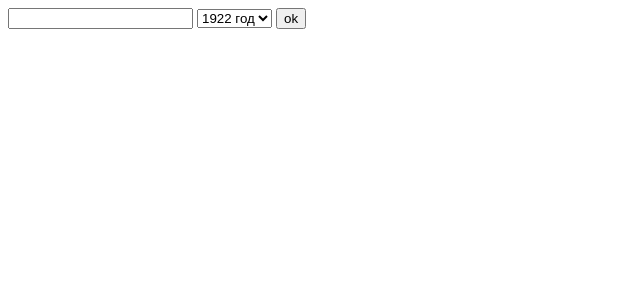
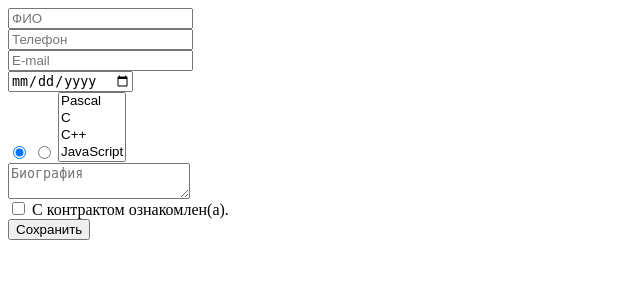
Before and after one commit to VelVit24/VelVit24.github.io, a PHP site: page /web3/index.php in a window 1280 px wide. Shown: the top 300 px of the page, without its empty margins (0-640 px from the left). Run offline with PHP 8.4, Linux system fonts and the light colour scheme.

Commit message:
update form.php index.php

```diff
--- a/web3/form.php
+++ b/web3/form.php
@@ -1,12 +1,40 @@
 <form action="" method="POST">
-  <input name="fio" />
-  <select name="year">
-    <?php
-    for ($i = 1922; $i <= 2022; $i++) {
-      printf('<option value="%d">%d год</option>', $i, $i);
-    }
-    ?>
-  </select>
-
-  <input type="submit" value="ok" />
+    <label>
+        <input name="name" type="text" placeholder="ФИО">
+    </label><br/>
+    <label>
+        <input name="phone" type="tel" placeholder="Телефон">
+    </label><br/>
+    <label>
+        <input name="email" type="email" placeholder="E-mail">
+    </label><br/>
+    <label>
+        <input name="birthday" type="date" placeholder="Дата рождения">
+    </label><br/>
+    <label>
+        <input type="radio" name="gender" value="male" checked>
+        <input type="radio" name="gender" value="female">
+    </label>
+    <label>
+        <select multiple>
+            <option value="1">Pascal</option>
+            <option value="2">C</option>
+            <option value="3">C++</option>
+            <option value="4">JavaScript</option>
+            <option value="5">PHP</option>
+            <option value="6">Python</option>
+            <option value="7">Java</option>
+            <option value="8">Haskel</option>
+            <option value="9">Clojure</option>
+            <option value="10">Prolog</option>
+            <option value="11">Scala</option>
+        </select>
+    </label><br/>
+    <label>
+        <textarea name="biography" placeholder="Биография"></textarea>
+    </label><br/>
+    <label for="cb" class="label-checkbox">
+        <input required="required" name="check" type="checkbox" id="cb"> С контрактом ознакомлен(а).
+    </label><br/>
+    <input type="submit" value="Сохранить">
 </form>
--- a/web3/index.php
+++ b/web3/index.php
@@ -44,13 +44,13 @@ if ($errors) {
 
 $user = 'u67330'; // Заменить на ваш логин uXXXXX
 $pass = '3199779'; // Заменить на пароль, такой же, как от SSH
-$db = new PDO('mysql:host=u67330.kubsu-dev.ru;dbname=u67330', $user, $pass,
+$db = new PDO('mysql:host=localhost;dbname=u67330', $user, $pass,
   [PDO::ATTR_PERSISTENT => true, PDO::ATTR_ERRMODE => PDO::ERRMODE_EXCEPTION]); // Заменить test на имя БД, совпадает с логином uXXXXX
 
 // Подготовленный запрос. Не именованные метки.
 try {
-  $stmt = $db->prepare("INSERT INTO application1 SET name = ?");
-  $stmt->execute([$_POST['fio']]);
+  $stmt = $db->prepare("INSERT INTO application1 SET name = ?, phone = ?, email = ?, birthday = ?, gender = ?, biography = ?");
+  $stmt->execute([$_POST['name'],$_POST['phone_number'],$_POST['email'],$_POST['birthday'],$_POST['biography']]);
 }
 catch(PDOException $e){
   print('Error : ' . $e->getMessage());
```
